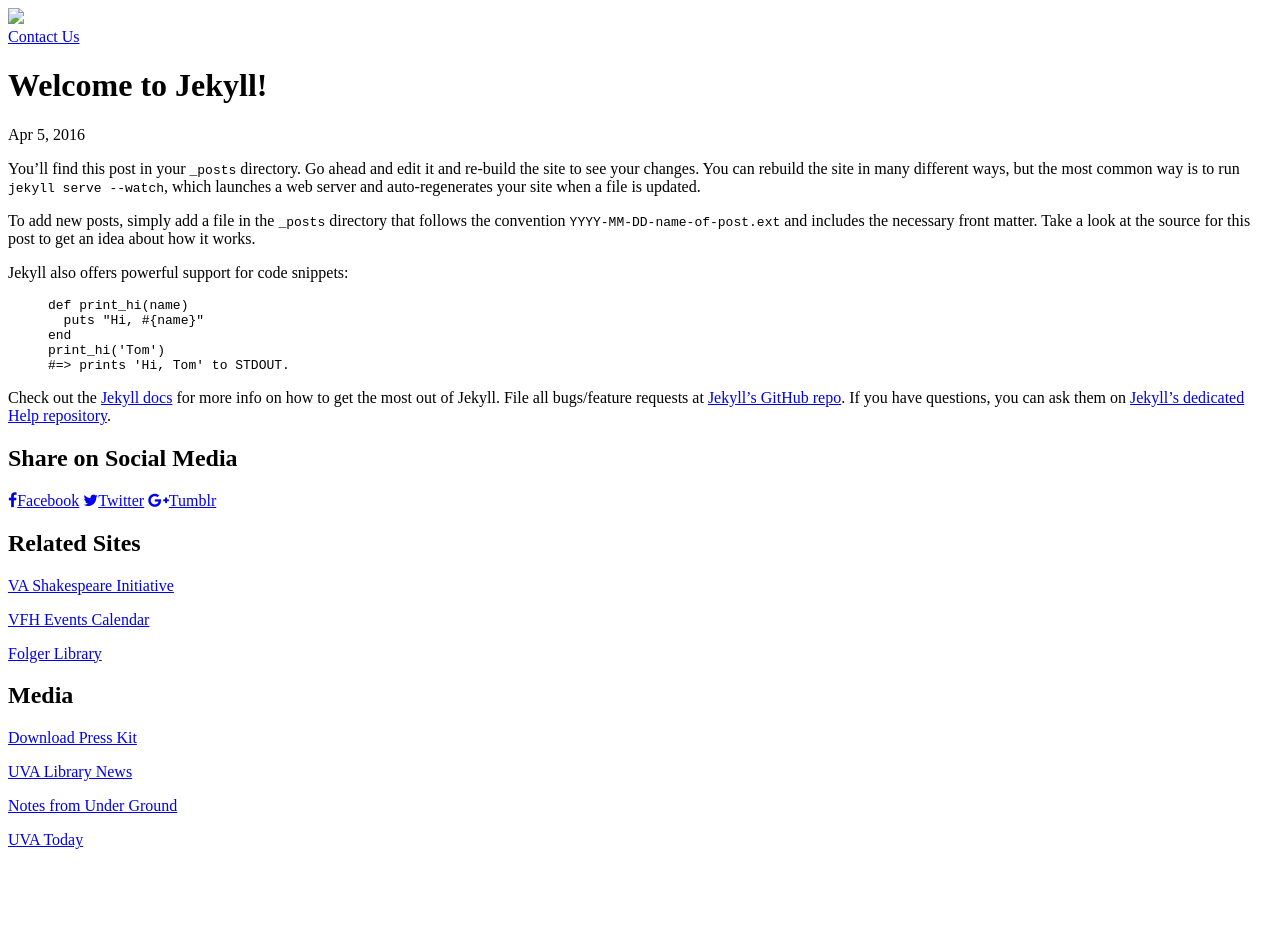
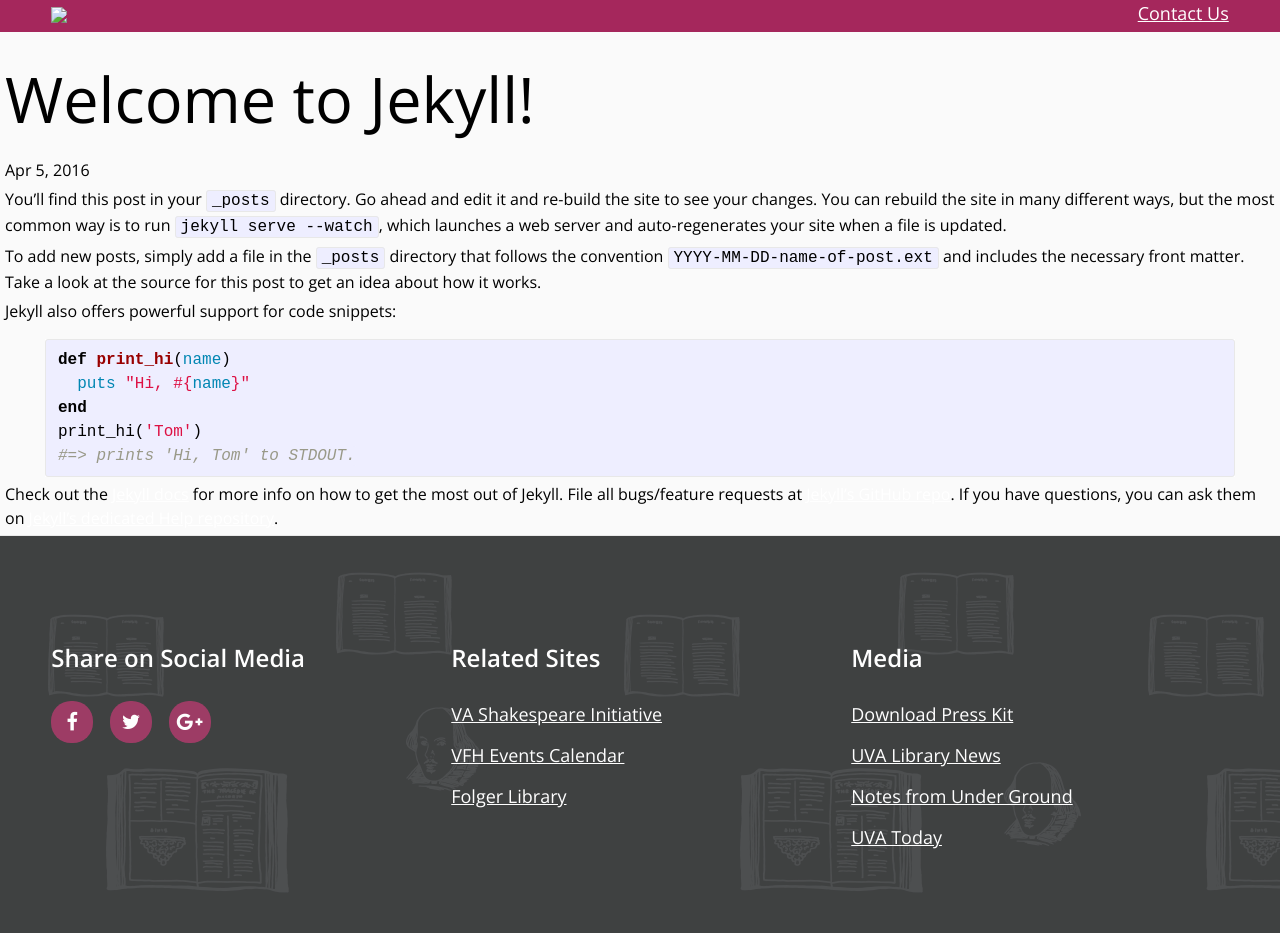
Before and after one commit to uvalib/shakespeare, a Jekyll site: the page built from _posts/2016-04-05-welcome-to-jekyll.markdown, in a window 1280 px wide. Built offline with Jekyll 4.4.1, drawn with Linux system fonts in a browser that asks for light colours; nearby versions of some CDN libraries; library files that are not in the unit come from our copies; comment, search, counter and statistics services are not loaded; before the commit the page ends 900 px from its top, so only the background shows below that.

Commit message:
UX-833 #comment restore CSS path as it doesn't resolve issues

```diff
--- a/_includes/head.html
+++ b/_includes/head.html
@@ -8,8 +8,8 @@
 
   <link rel="stylesheet" href="//fonts.googleapis.com/css?family=Open+Sans:400,600" type="text/css">
   <link rel="stylesheet" href="//maxcdn.bootstrapcdn.com/font-awesome/4.1.0/css/font-awesome.min.css">
-  <link rel="stylesheet" href="css/lightgallery.min.css">
-  <link rel="stylesheet" href="css/main.css">
+  <link rel="stylesheet" href="{{ "/css/lightgallery.min.css" | prepend: site.baseurl }}">
+  <link rel="stylesheet" href="{{ "/css/main.css" | prepend: site.baseurl }}">
   <link rel="canonical" href="{{ page.url | replace:'index.html','' | prepend: site.baseurl | prepend: site.url }}">
   <!--Let browser know website is optimized for mobile-->
   <meta name="viewport" content="width=device-width, initial-scale=1.0"/>
```
